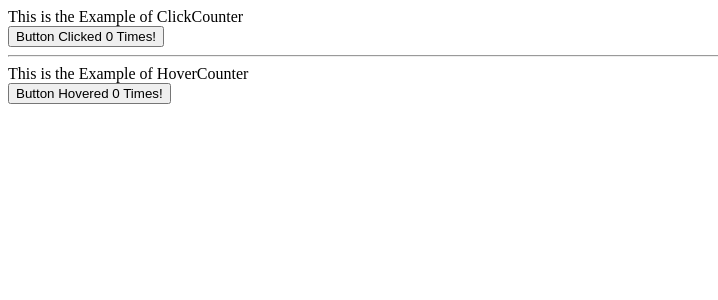
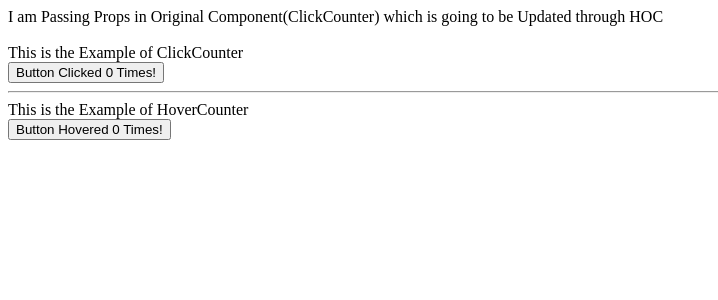
Before and after one commit to MrTwinkleSharma/Full-Stack-React, a React (Create React App) app in the folder tut-app/: page / in a window 1280 px wide. Shown: the top 300 px of the page, without its empty margins (0-718 px from the left). Built offline with nearby package versions, Linux system fonts and the light colour scheme.

Commit message:
Props Passing in HOC

```diff
--- a/tut-app/src/components/App.jsx
+++ b/tut-app/src/components/App.jsx
@@ -2,13 +2,14 @@ import React, { Component } from 'react';
 import ClickCounter from './ClickCounter.jsx';
 import HoverCounter from './HoverCounter.jsx';
 
+const str = "I am Passing Props in Original Component(ClickCounter) which is going to be Updated through HOC";
 
 class App extends Component {
 
 
     render(){
     return <>
-            <ClickCounter/>
+            <ClickCounter randomprops={str}/>
             <hr/>
             <HoverCounter/>
         </>
--- a/tut-app/src/components/ClickCounter.jsx
+++ b/tut-app/src/components/ClickCounter.jsx
@@ -5,9 +5,13 @@ class ClickCounter extends Component{
 
     render()
     {
+    // console.log(this.props.randomprops);  //will remain undefined till HOC gives as props
     const {count,eventHandler} = this.props;
     return <>
+     <div>{this.props.randomprops}</div>
+      <br/>
      <div>This is the Example of ClickCounter</div>
+
      <button onClick={eventHandler}> Button Clicked {count} Times!</button>
      </>
     }
--- a/tut-app/src/components/withCounter.jsx
+++ b/tut-app/src/components/withCounter.jsx
@@ -21,10 +21,13 @@ const withCounter = WrappedComponent => {
         }
 
         render(){
+
+        // console.log(this.props.randomprops);  //this is not undefined here
         return <>
-            <WrappedComponent count={this.state.count} eventHandler={this.eventHandler}/>
+            <WrappedComponent count={this.state.count} eventHandler={this.eventHandler} {...this.props}/>
             </>
         }
+        //we have passed remaining props back to clickHandler through spread operator
     }
     return withCounter;
 }
```
